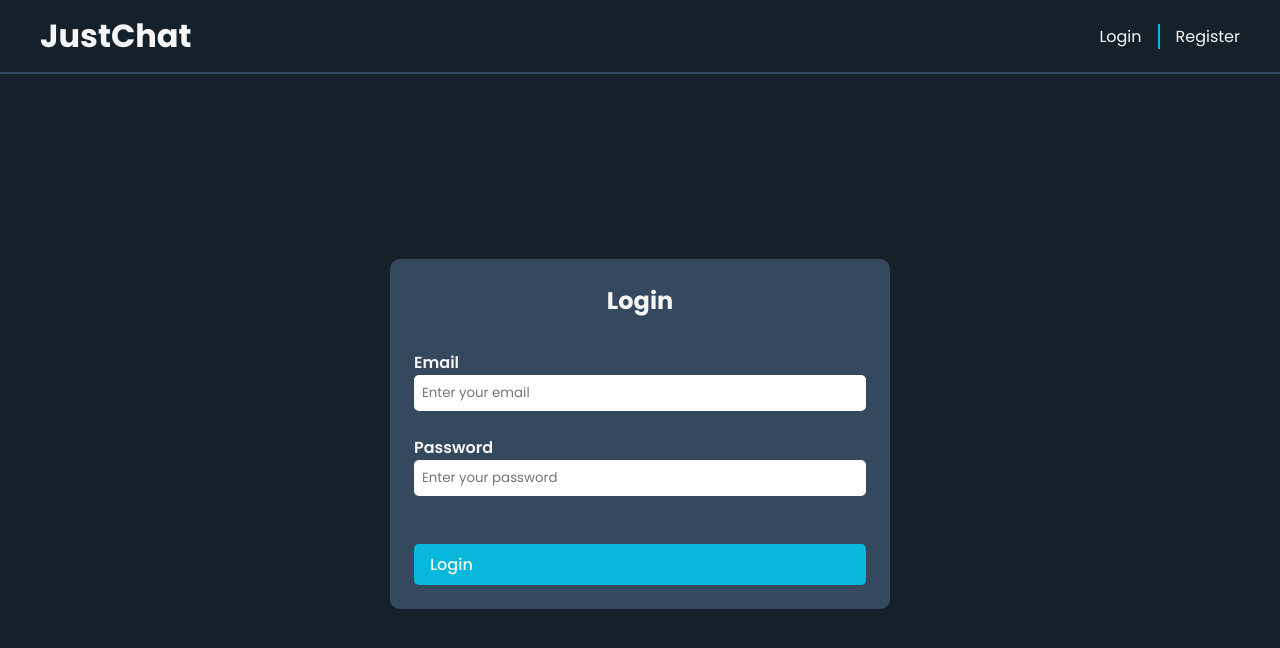
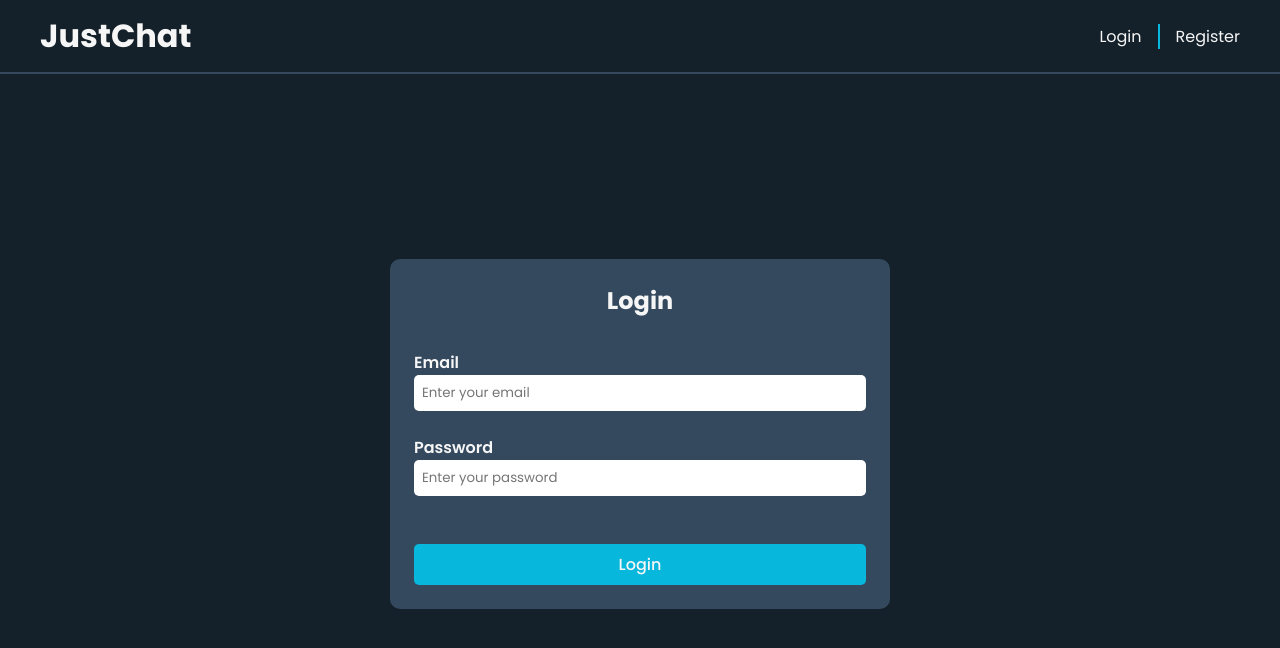
Before and after one commit to Millenmark/fullstack-simple-chat-app, a React (Vite) app in the folder client/: page / in a window 1280 px wide. Shown: the top 648 px of the page. Built offline with nearby package versions, Linux system fonts and the light colour scheme; no server answers.

Commit message:
Uses grid to center all items

```diff
--- a/client/src/UI/Button/Button.module.css
+++ b/client/src/UI/Button/Button.module.css
@@ -8,4 +8,6 @@
   color: var(--white-color);
   border-radius: 5px;
   width: auto;
+  display: grid;
+  place-items: center;
 }
```
